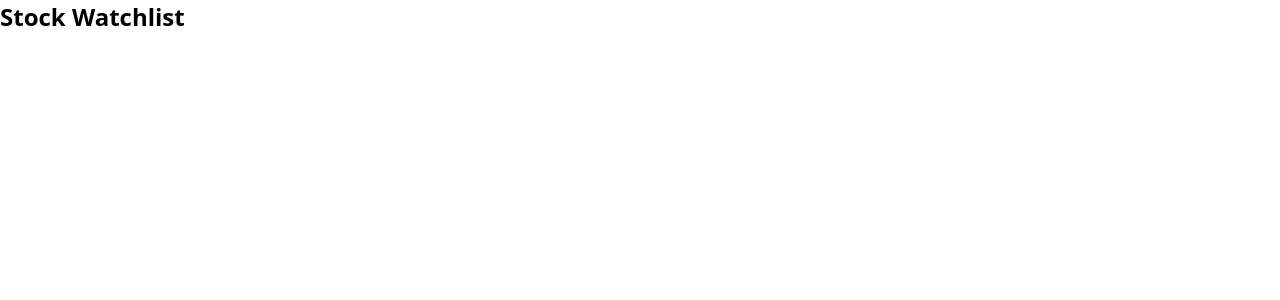
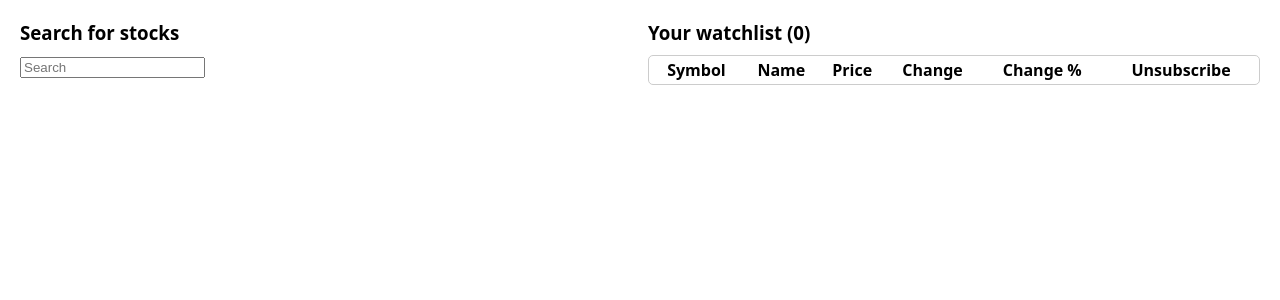
Before and after one commit to Joha99/frontend-systems-design, a React (Vite) app: page / in a window 1280 px wide. Shown: the top 300 px of the page. Built offline with nearby package versions, Linux system fonts and the light colour scheme.

Commit message:
stock tracker

```diff
--- a/src/stock-watchlist/StockWatchlist.module.css
+++ b/src/stock-watchlist/StockWatchlist.module.css
@@ -0,0 +1,46 @@
+.grid {
+  display: grid;
+  grid-template-columns: 1fr 1fr;
+  inline-size: 100%;
+  gap: 16px;
+  padding: 20px;
+}
+
+.content-wrapper {
+  display: flex;
+  flex-direction: column;
+  align-items: stretch;
+  gap: 10px;
+}
+
+.dropdown {
+  border: 1px solid #ccc;
+  border-radius: 5px;
+  padding: 6px;
+  margin: 0;
+  list-style-type: none;
+  display: flex;
+  flex-direction: column;
+  align-items: stretch;
+  gap: 5px;
+  margin-block-start: 5px;
+}
+
+.list-item {
+  border: none;
+  inline-size: 100%;
+  padding: 4px 6px;
+  border-radius: 5px;
+  display: flex;
+  align-items: center;
+  gap: 6px;
+
+  &:hover {
+    background-color: #dcf8ff;
+  }
+}
+
+.watchlist {
+  border: 1px solid #ccc;
+  border-radius: 5px;
+}
--- a/src/stock-watchlist/StockWatchlist.tsx
+++ b/src/stock-watchlist/StockWatchlist.tsx
@@ -15,16 +15,21 @@
  * Requirements:
  * 1. A search input. As the user types, show matching tickers (symbol,
  *    name, exchange) in a list below it.
+ *
  * 2. Selecting a result (click, or ArrowUp/ArrowDown + Enter) adds it to
  *    the watchlist and clears the search. A ticker already in the
  *    watchlist can't be added twice (show it as "Added" or disabled).
+ *
  * 3. Each watchlist row shows the symbol, name, latest price, and change
  *    (+/− and %), green when up and red when down since the session open.
  *    Show "Loading…" until the first price arrives.
+ *
  * 4. Adding a ticker subscribes to it. Removing it (an × button on the
  *    row) unsubscribes. There must be exactly ONE subscription per ticker
  *    in the watchlist at all times.
+ *
  * 5. Updates for one ticker must not overwrite or reset the others.
+ *
  * 6. Show getActiveSubscriptionCount() somewhere on screen (a debug line is
  *    fine) and make sure it always equals the watchlist length, including
  *    after removing, re-adding, and remounting.
@@ -52,15 +57,134 @@
  */
 
 import styles from "./StockWatchlist.module.css";
-import { getActiveSubscriptionCount, search, subscribe } from "./API";
+import {
+  getActiveSubscriptionCount,
+  search,
+  subscribe,
+  type PriceUpdate,
+  type Ticker,
+} from "./API";
+import { useEffect, useRef, useState, type ChangeEvent } from "react";
+
+type WatchListItem = PriceUpdate & Pick<Ticker, "name">;
+type WatchListMap = Record<PriceUpdate["symbol"], WatchListItem>;
+type UnsubscribeMap = Record<PriceUpdate["symbol"], () => void>;
 
 export const StockWatchlist = () => {
-  // TODO: implement
-  void [search, subscribe, getActiveSubscriptionCount];
+  const [searchValue, setSearchValue] = useState("");
+  const [watchList, setWatchList] = useState<WatchListMap>({});
+  const [filteredList, setFilteredList] = useState<Ticker[]>([]);
+
+  const unsubscribeMap = useRef<UnsubscribeMap>({});
+
+  const onInputChange = (e: ChangeEvent<HTMLInputElement>) => {
+    const input = e.currentTarget.value;
+    const list = search(input);
+
+    setFilteredList(list);
+    setSearchValue(input);
+  };
+
+  const onSubscribeToTicker = (ticker: Ticker) => {
+    const unsubscribe = subscribe(ticker.symbol, (update: PriceUpdate) => {
+      setWatchList((prev) => {
+        const newWatchList = { ...prev };
+        newWatchList[ticker.symbol] = {
+          name: ticker.name,
+          ...update,
+        };
+        return newWatchList;
+      });
+    });
+
+    unsubscribeMap.current[ticker.symbol] = unsubscribe;
+    setFilteredList([]);
+    setSearchValue("");
+  };
+
+  const onUnsubscribeToTicker = (ticker: WatchListItem) => {
+    const unsubscribeFn = unsubscribeMap.current[ticker.symbol];
+
+    if (unsubscribeFn) {
+      unsubscribeFn();
+
+      delete unsubscribeMap.current[ticker.symbol];
+      setWatchList((prev) => {
+        const { [ticker.symbol]: _, ...rest } = prev;
+        return rest;
+      });
+    }
+  };
+
+  const watchListArray = Object.values(watchList);
+  const watchListCount = getActiveSubscriptionCount();
 
   return (
-    <div>
-      <h2>Stock Watchlist</h2>
+    <div className={styles.grid}>
+      <div className={styles["content-wrapper"]}>
+        <h3>Search for stocks</h3>
+        <div>
+          <input
+            type="text"
+            value={searchValue}
+            onChange={(e) => onInputChange(e)}
+            placeholder="Search"
+          />
+          {filteredList.length > 0 && (
+            <ul className={styles.dropdown}>
+              {filteredList.map((ticker) => {
+                return (
+                  <li key={ticker.symbol}>
+                    <button
+                      className={styles["list-item"]}
+                      onClick={() => onSubscribeToTicker(ticker)}
+                    >
+                      <span>[{ticker.symbol}]</span>
+                      <span>{ticker.name}</span>
+                    </button>
+                  </li>
+                );
+              })}
+            </ul>
+          )}
+        </div>
+      </div>
+
+      <div className={styles["content-wrapper"]}>
+        <h3>Your watchlist ({watchListCount})</h3>
+        <table className={styles.watchlist}>
+          <thead>
+            <tr>
+              <th>Symbol</th>
+              <th>Name</th>
+              <th>Price</th>
+              <th>Change</th>
+              <th>Change %</th>
+              <th>Unsubscribe</th>
+            </tr>
+          </thead>
+          {watchListArray.length > 0 && (
+            <tbody>
+              {watchListArray.map((ticker) => {
+                return (
+                  <tr key={ticker.symbol}>
+                    <td>{ticker.symbol}</td>
+                    <td>{ticker.name}</td>
+                    <td>{ticker.price}</td>
+                    <td>{ticker.change}</td>
+                    <td>{ticker.changePercent}%</td>
+                    <td>
+                      <button onClick={() => onUnsubscribeToTicker(ticker)}>
+                        X
+                      </button>
+                    </td>
+                  </tr>
+                );
+              })}
+            </tbody>
+          )}
+        </table>
+      </div>
     </div>
   );
 };
```
